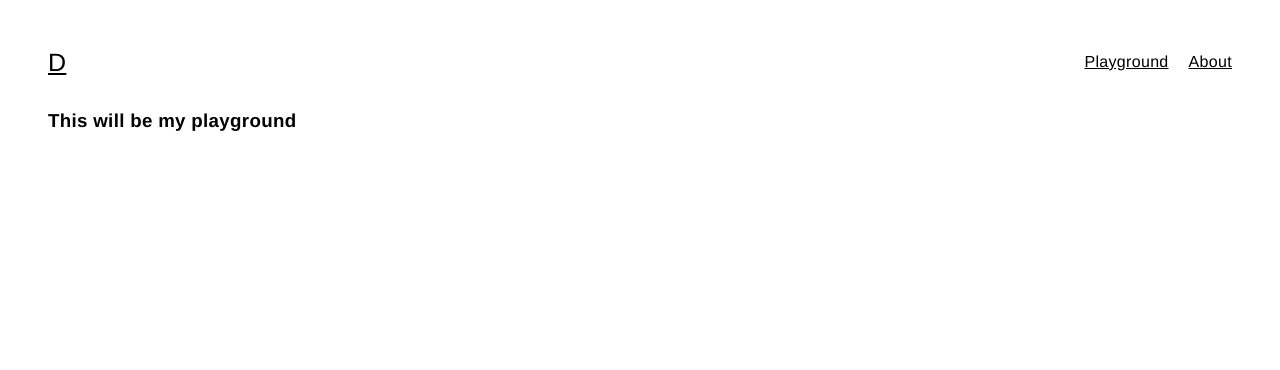
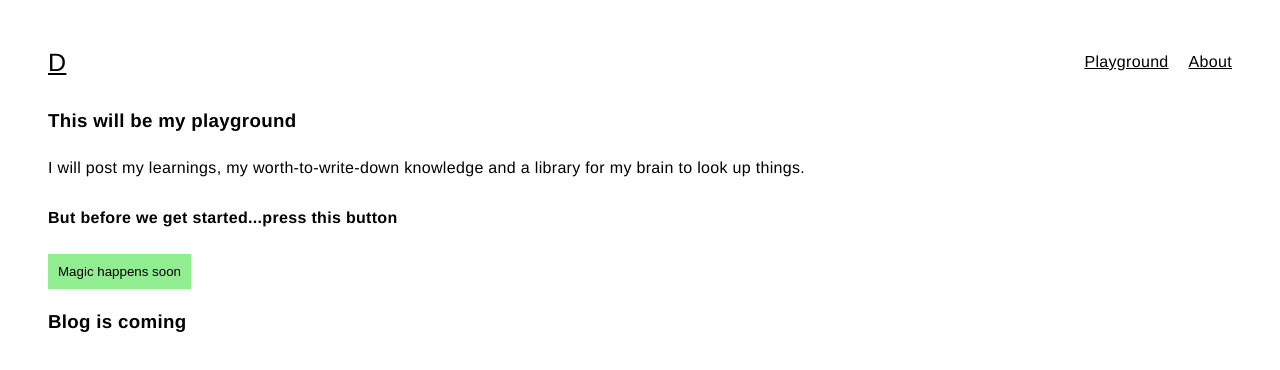
Before and after one commit to damarisGoebel/myWebsite, a Next.js app: page /playground in a window 1280 px wide. Shown: the top 370 px of the page. Built offline with nearby package versions, Linux system fonts and the light colour scheme; a web font is replaced by a local one.

Commit message:
added react confetti

```diff
--- a/package.json
+++ b/package.json
@@ -10,6 +10,7 @@
   "dependencies": {
     "next": "10.1.3",
     "react": "17.0.2",
+    "react-confetti": "^6.0.1",
     "react-dom": "17.0.2"
   },
   "devDependencies": {
--- a/pages/playground.tsx
+++ b/pages/playground.tsx
@@ -1,10 +1,43 @@
+import React from 'react'
 import Link from 'next/link'
 import Layout from '../components/Layout/Layout'
+import Confetti from 'react-confetti'
+import styles from '../styles/Playground.module.css'
 
-const PlaygroundPage = () => (
+const PlaygroundPage = () => {
+
+  const [showConfetti, setShowConfetti] = React.useState(false)
+
+  const buttonClick = () => {
+    setShowConfetti(!showConfetti)
+  }
+
+  return (
   <Layout title="Playground - Blog">
     <h3>This will be my playground</h3>
+    <p>I will post my learnings, my worth-to-write-down knowledge and a library for my brain to look up things. </p>
+
+    <h4>But before we get started...press this button </h4>
+
+    <button className={styles.button} onClick={buttonClick}>
+      Magic happens soon
+      </button>
+
+      {showConfetti && <Confetti
+      colors={['#FFE4e1',
+      '#FFDAB9',
+      '#98FB98',
+      '#F0FFFF',
+      '#b0E0E6',
+      '#b0C4de',
+      '#D8BFD8',
+      '#FFb6C1'
+      ]}
+      />}
+
+      <h3>Blog is coming</h3>
   </Layout>
 )
+}
 
 export default PlaygroundPage
--- /dev/null
+++ b/styles/Playground.module.css
@@ -0,0 +1,6 @@
+.button {
+    padding: 10px;
+    border: none;
+    background-color: lightgreen;
+    outline:none;
+}
```
Also changed, not shown: 1 other file (tests, documents, lock files or other folders).
